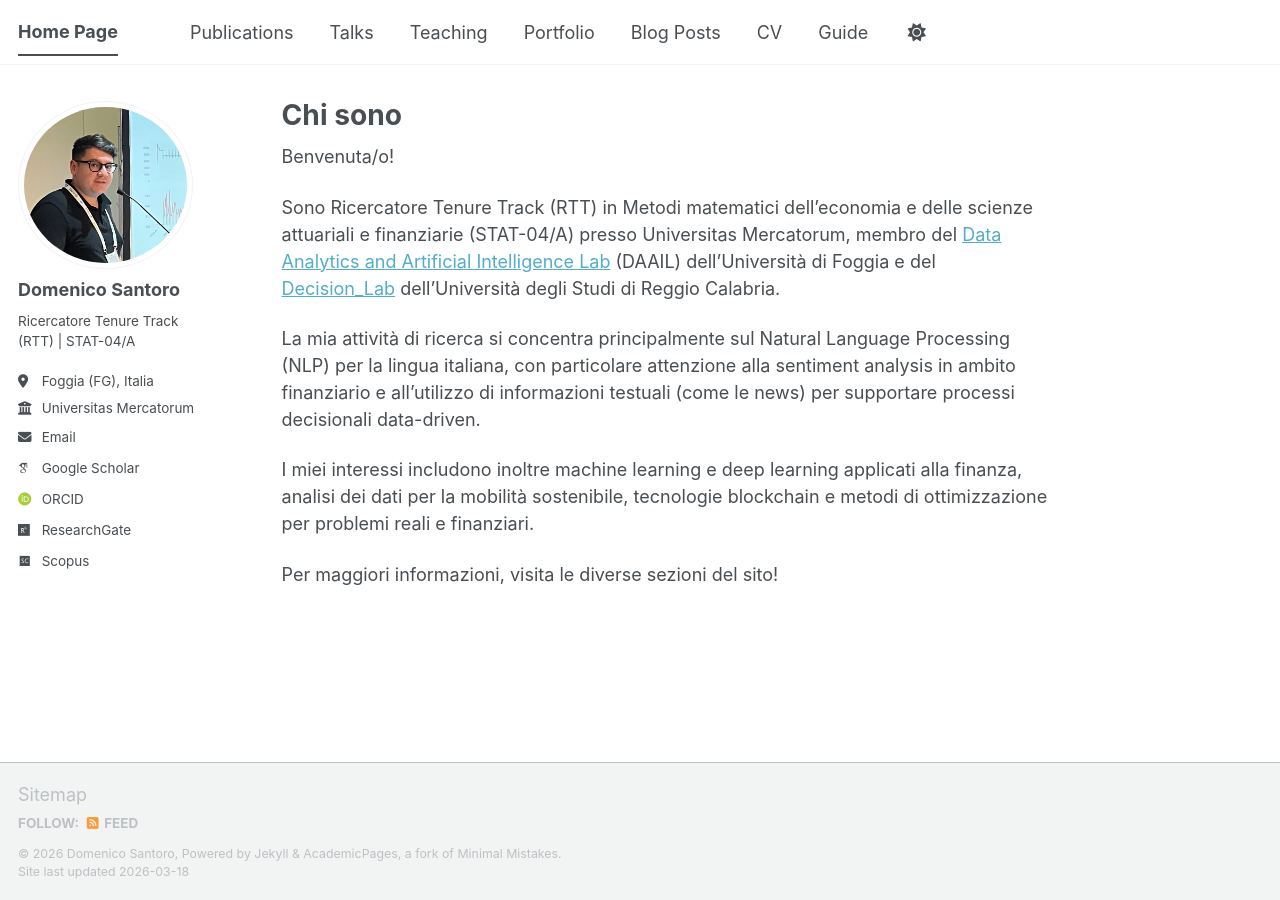
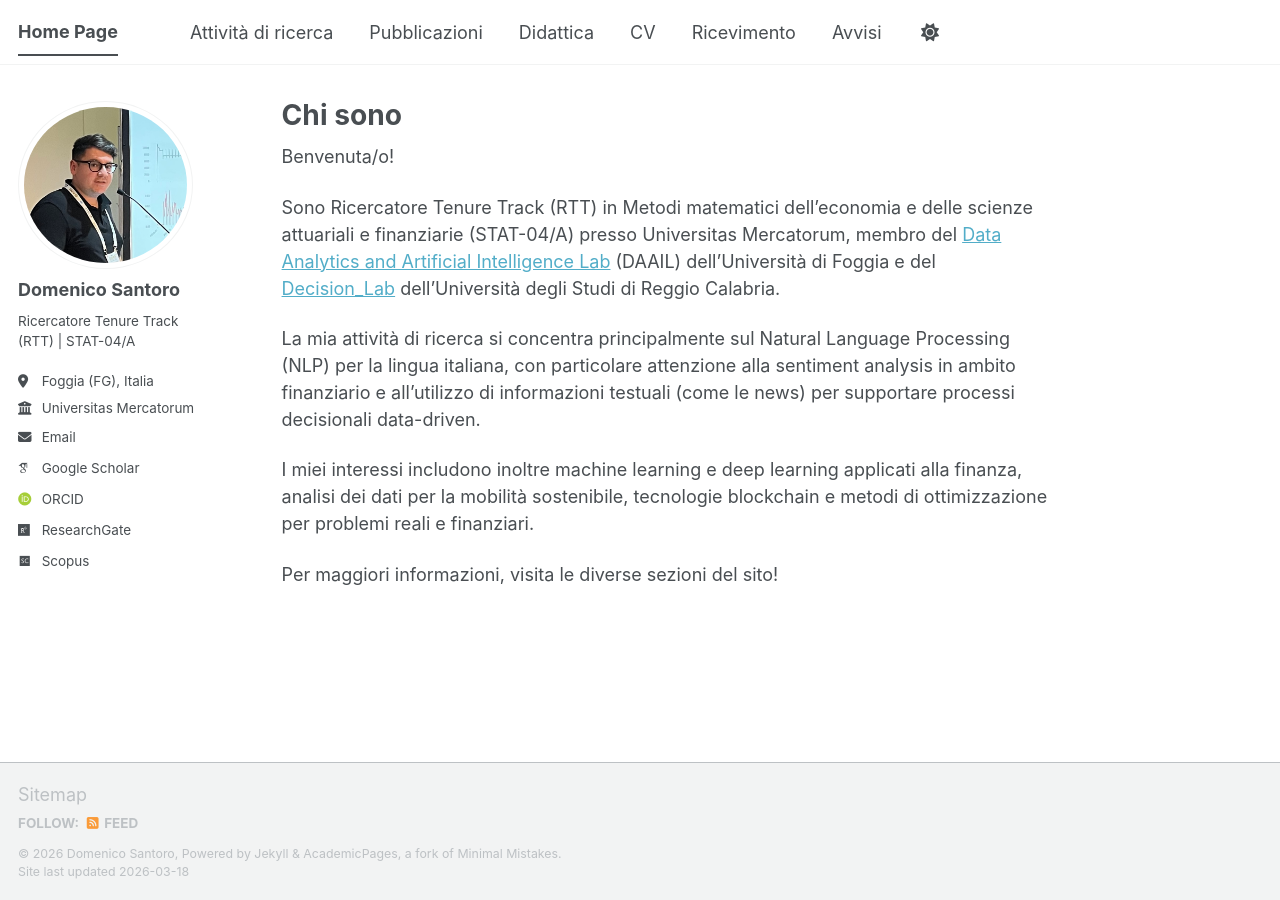
Before and after one commit to mimmoexe/mimmoexe.github.io, a Jekyll site: the page built from _pages/about.md, in a window 1280 px wide. Built offline with Jekyll 4.4.1, drawn with Linux system fonts in a browser that asks for light colours; some web fonts are replaced; a script bundle is joined from its source files by our own code; library files that are not in the unit come from our copies.

Commit message:
Update navigation.yml

```diff
--- a/_data/navigation.yml
+++ b/_data/navigation.yml
@@ -8,26 +8,20 @@
 #      Markdown formatted page while the second is generated using JSON.
 
 main:
-  - title: "Publications"
+  - title: "Attività di ricerca"
+    url: /ricerca/
+
+  - title: "Pubblicazioni"
     url: /publications/
 
-  - title: "Talks"
-    url: /talks/
-
-  - title: "Teaching"
-    url: /teaching/
-
-  - title: "Portfolio"
-    url: /portfolio/
-
-  - title: "Blog Posts"
-    url: /year-archive/
+  - title: "Didattica"
+    url: /didattica/
 
   - title: "CV"
     url: /cv/
 
-  # - title: "CV"
-  #   url: /cv-json/
+  - title: "Ricevimento"
+    url: /ricevimento/
 
-  - title: "Guide"
-    url: /markdown/
+  - title: "Avvisi"
+    url: /avvisi/
```
